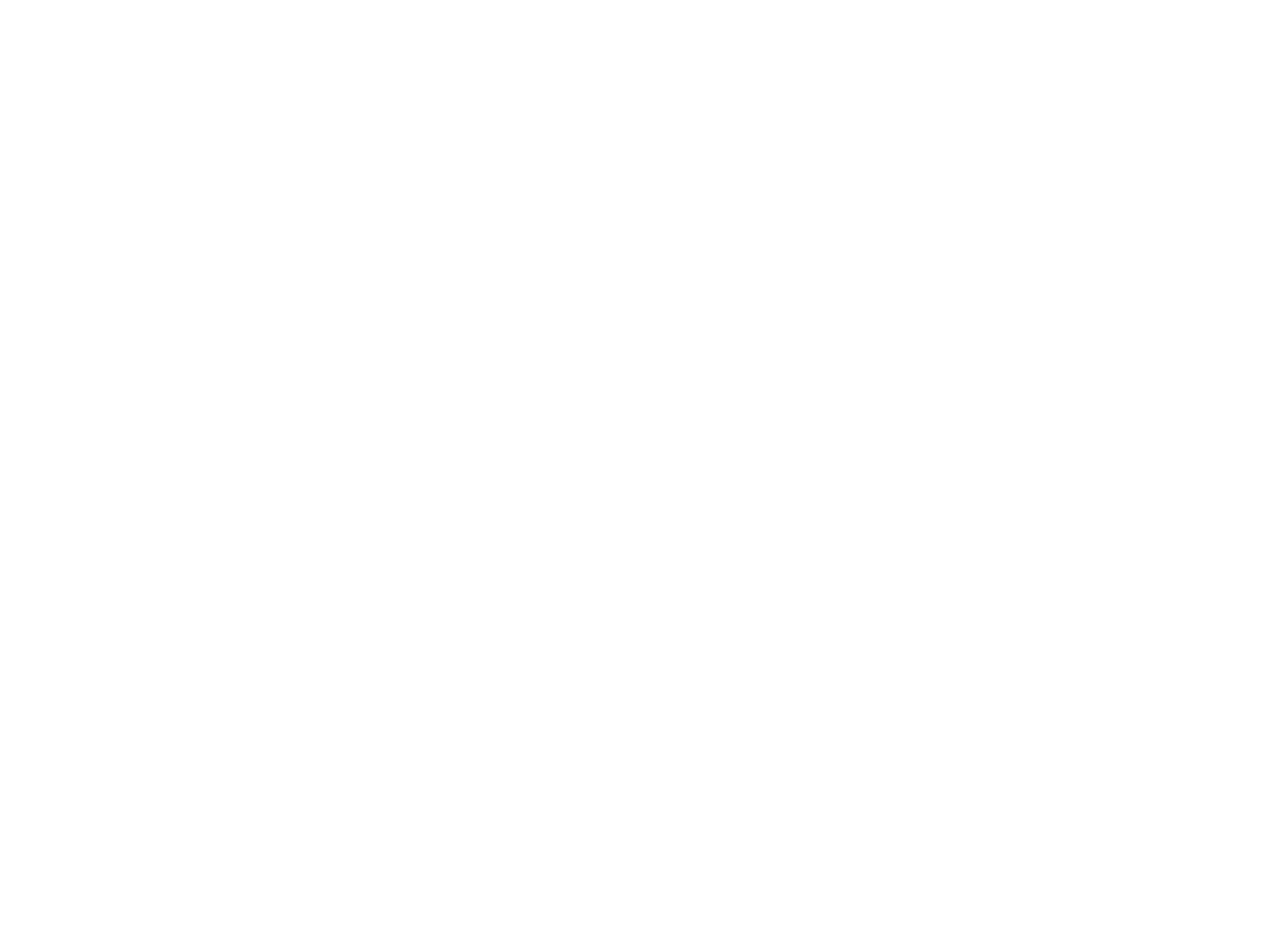
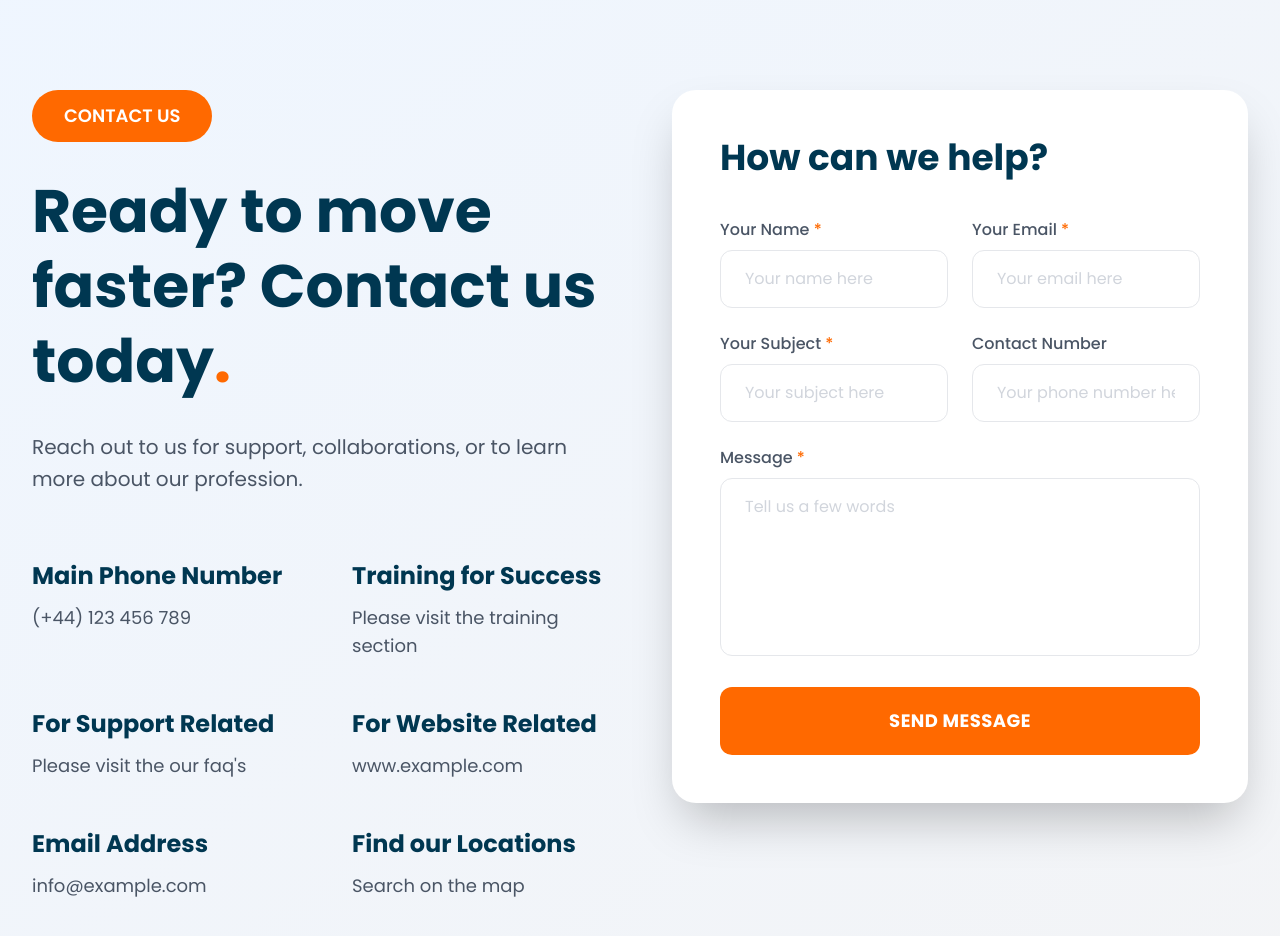
Before and after one commit to deepesh-sr/frexus, a React (Vite) app: page / in a window 1280 px wide. Shown: the part 3820-4756 px from the top of the page. Before the commit the page ends 3814 px from the top, so only its background shows below. Built offline with nearby package versions, Linux system fonts and the light colour scheme.

Commit message:
add section 5

```diff
--- a/src/App.jsx
+++ b/src/App.jsx
@@ -4,6 +4,7 @@
 import Section2 from './components/Section2'
 import Section3 from './components/Section3'
 import Section4 from './components/Section4'
+import Section5 from './components/Section5'
 
 function App() {
   const [count, setCount] = useState(0)
@@ -15,6 +16,7 @@
     <Section2/>
     <Section3/>
     <Section4/>
+    <Section5/>
     </>
   )
 }
--- /dev/null
+++ b/src/components/Section5.jsx
@@ -0,0 +1,214 @@
+import React, { useState } from 'react'
+
+const Section5 = () => {
+  const [formData, setFormData] = useState({
+    name: '',
+    email: '',
+    subject: '',
+    phone: '',
+    message: ''
+  })
+
+  const handleChange = (e) => {
+    setFormData({
+      ...formData,
+      [e.target.name]: e.target.value
+    })
+  }
+
+  const handleSubmit = (e) => {
+    e.preventDefault()
+    console.log('Form submitted:', formData)
+  }
+
+  return (
+    <div className='w-full bg-gradient-to-br from-blue-50 to-gray-100 py-24'>
+      <div className='max-w-7xl mx-auto px-8'>
+        <div className='grid grid-cols-2 gap-16'>
+          {/* Left Side - Contact Information */}
+          <div>
+            {/* Orange Button */}
+            <button className='bg-orange-500 text-white px-8 py-3 rounded-full font-semibold text-lg mb-8'>
+              CONTACT US
+            </button>
+
+            {/* Main Heading */}
+            <h2 className='text-6xl font-bold text-[#003751] leading-tight mb-8'>
+              Ready to move faster? Contact us today<span className='text-orange-500'>.</span>
+            </h2>
+
+            {/* Description */}
+            <p className='text-gray-600 text-xl leading-relaxed mb-16'>
+              Reach out to us for support, collaborations, or to learn more about our profession.
+            </p>
+
+            {/* Contact Information Grid */}
+            <div className='grid grid-cols-2 gap-x-16 gap-y-12'>
+              {/* Main Phone Number */}
+              <div>
+                <h3 className='text-2xl font-bold text-[#003751] mb-3'>
+                  Main Phone Number
+                </h3>
+                <p className='text-gray-600 text-lg'>
+                  (+44) 123 456 789
+                </p>
+              </div>
+
+              {/* Training for Success */}
+              <div>
+                <h3 className='text-2xl font-bold text-[#003751] mb-3'>
+                  Training for Success
+                </h3>
+                <p className='text-gray-600 text-lg'>
+                  Please visit the training section
+                </p>
+              </div>
+
+              {/* For Support Related */}
+              <div>
+                <h3 className='text-2xl font-bold text-[#003751] mb-3'>
+                  For Support Related
+                </h3>
+                <p className='text-gray-600 text-lg'>
+                  Please visit the our faq's
+                </p>
+              </div>
+
+              {/* For Website Related */}
+              <div>
+                <h3 className='text-2xl font-bold text-[#003751] mb-3'>
+                  For Website Related
+                </h3>
+                <p className='text-gray-600 text-lg'>
+                  www.example.com
+                </p>
+              </div>
+
+              {/* Email Address */}
+              <div>
+                <h3 className='text-2xl font-bold text-[#003751] mb-3'>
+                  Email Address
+                </h3>
+                <p className='text-gray-600 text-lg'>
+                  info@example.com
+                </p>
+              </div>
+
+              {/* Find our Locations */}
+              <div>
+                <h3 className='text-2xl font-bold text-[#003751] mb-3'>
+                  Find our Locations
+                </h3>
+                <p className='text-gray-600 text-lg'>
+                  Search on the map
+                </p>
+              </div>
+            </div>
+          </div>
+
+          {/* Right Side - Contact Form */}
+          <div>
+            <div className='bg-white rounded-3xl shadow-2xl p-12'>
+              {/* Form Heading */}
+              <h3 className='text-4xl font-bold text-[#003751] mb-10'>
+                How can we help?
+              </h3>
+
+              {/* Contact Form */}
+              <form onSubmit={handleSubmit} className='space-y-6'>
+                {/* Name and Email Row */}
+                <div className='grid grid-cols-2 gap-6'>
+                  <div>
+                    <label className='block text-gray-600 font-medium mb-2'>
+                      Your Name <span className='text-orange-500'>*</span>
+                    </label>
+                    <input
+                      type='text'
+                      name='name'
+                      value={formData.name}
+                      onChange={handleChange}
+                      placeholder='Your name here'
+                      className='w-full px-6 py-4 border border-gray-200 rounded-xl focus:outline-none focus:border-orange-500 transition-colors text-gray-600 placeholder:text-gray-300'
+                      required
+                    />
+                  </div>
+                  <div>
+                    <label className='block text-gray-600 font-medium mb-2'>
+                      Your Email <span className='text-orange-500'>*</span>
+                    </label>
+                    <input
+                      type='email'
+                      name='email'
+                      value={formData.email}
+                      onChange={handleChange}
+                      placeholder='Your email here'
+                      className='w-full px-6 py-4 border border-gray-200 rounded-xl focus:outline-none focus:border-orange-500 transition-colors text-gray-600 placeholder:text-gray-300'
+                      required
+                    />
+                  </div>
+                </div>
+
+                {/* Subject and Phone Row */}
+                <div className='grid grid-cols-2 gap-6'>
+                  <div>
+                    <label className='block text-gray-600 font-medium mb-2'>
+                      Your Subject <span className='text-orange-500'>*</span>
+                    </label>
+                    <input
+                      type='text'
+                      name='subject'
+                      value={formData.subject}
+                      onChange={handleChange}
+                      placeholder='Your subject here'
+                      className='w-full px-6 py-4 border border-gray-200 rounded-xl focus:outline-none focus:border-orange-500 transition-colors text-gray-600 placeholder:text-gray-300'
+                      required
+                    />
+                  </div>
+                  <div>
+                    <label className='block text-gray-600 font-medium mb-2'>
+                      Contact Number
+                    </label>
+                    <input
+                      type='tel'
+                      name='phone'
+                      value={formData.phone}
+                      onChange={handleChange}
+                      placeholder='Your phone number here'
+                      className='w-full px-6 py-4 border border-gray-200 rounded-xl focus:outline-none focus:border-orange-500 transition-colors text-gray-600 placeholder:text-gray-300'
+                    />
+                  </div>
+                </div>
+
+                {/* Message Field */}
+                <div>
+                  <label className='block text-gray-600 font-medium mb-2'>
+                    Message <span className='text-orange-500'>*</span>
+                  </label>
+                  <textarea
+                    name='message'
+                    value={formData.message}
+                    onChange={handleChange}
+                    placeholder='Tell us a few words'
+                    rows='6'
+                    className='w-full px-6 py-4 border border-gray-200 rounded-xl focus:outline-none focus:border-orange-500 transition-colors resize-none text-gray-600 placeholder:text-gray-300'
+                    required
+                  ></textarea>
+                </div>
+
+                {/* Submit Button */}
+                <button
+                  type='submit'
+                  className='w-full bg-orange-500 hover:bg-orange-600 text-white font-bold text-lg py-5 rounded-xl transition-colors duration-300 uppercase tracking-wide'
+                >
+                  SEND MESSAGE
+                </button>
+              </form>
+            </div>
+          </div>
+        </div>
+      </div>
+    </div>
+  )
+}
+
+export default Section5
```
